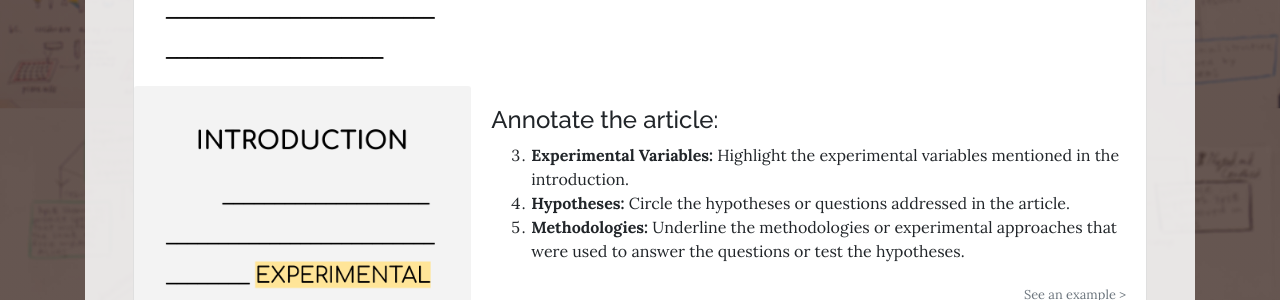
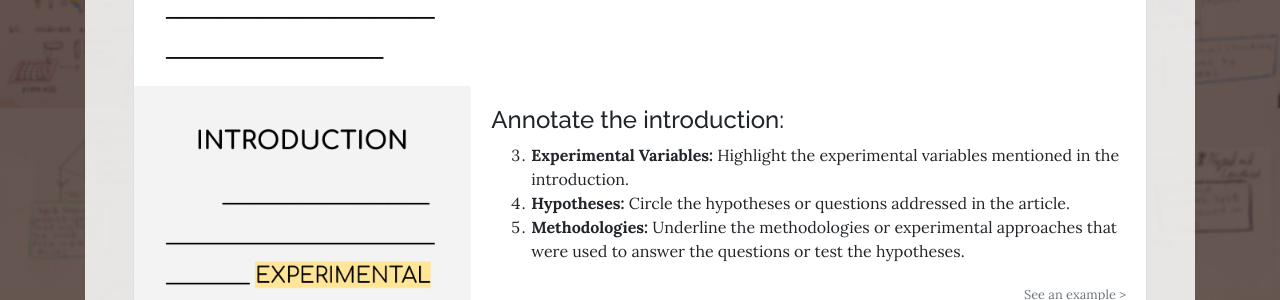
Before and after one commit to woof84/woof84.github.io-creates, a Jekyll site: the page built from c.html, in a window 1280 px wide and 900 px high, scrolled down 706 px. Shown: the part 155-455 px from the top of the window. Built offline with Jekyll 4.4.1, drawn with Linux system fonts in a browser that asks for light colours; nearby versions of some CDN libraries.

Commit message:
update c and r

```diff
--- a/c.html
+++ b/c.html
@@ -45,7 +45,7 @@ layout: page
                           </div>
                           <div class="col-md-8">
                               <div class="card-body">
-                                  <h4>Annotate the article:</h4>
+                                  <h4>Annotate the introduction:</h4>
                                   <ol start="3">
                                     <li><strong>Experimental Variables: </strong> Highlight the experimental variables mentioned in the introduction.</li>
                                       <li><strong>Hypotheses: </strong> Circle the hypotheses or questions addressed in the article.</li>
--- a/r.html
+++ b/r.html
@@ -23,8 +23,6 @@ layout: page
                   <div class="card mb-3">
                       <!-- Step 1.1 -->
                       <div class="row no-gutters">
-                          <div class=" card-body col col-sm-12 mx-4">
-                          </div>
                            <div class="col-md-4"><!-- Image -->
                                <a data-toggle="modal" data-target="#step-1-1-info" href="#"><img src="{{ '/img/placeholder.png' | absolute_url }}" class="card-img" alt="placeholder image" ></a>
                           </div>
```
